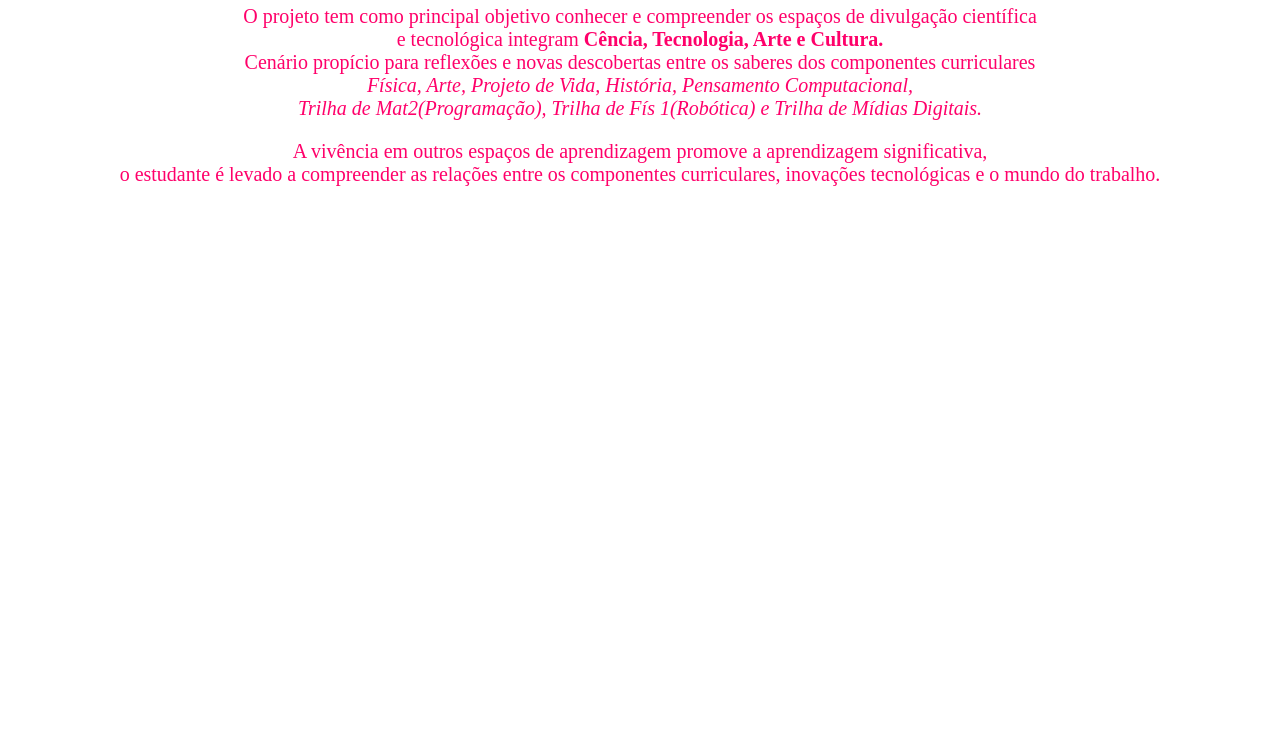
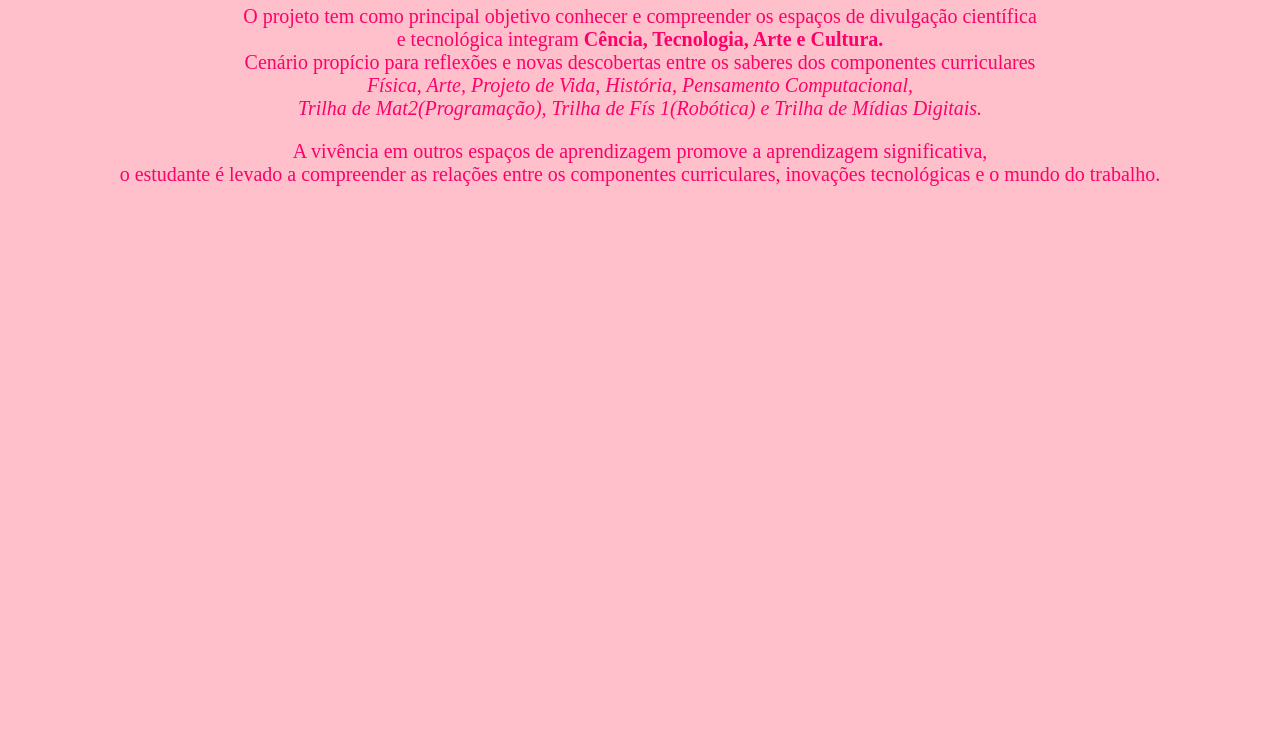
Before and after one commit to Janinha77/TurmaJtardePC_EM, a plain HTML site: page index.html in a window 1280 px wide. Shown: the part 69-800 px from the top of the page. Drawn offline with Linux system fonts and the light colour scheme.

Commit message:
cor de fundo

```diff
--- a/style.css
+++ b/style.css
@@ -1,3 +1,7 @@
+body {
+background-color: #FFC0CB;
+
+}
 
 #titulo {
     font-size:30px;
```
